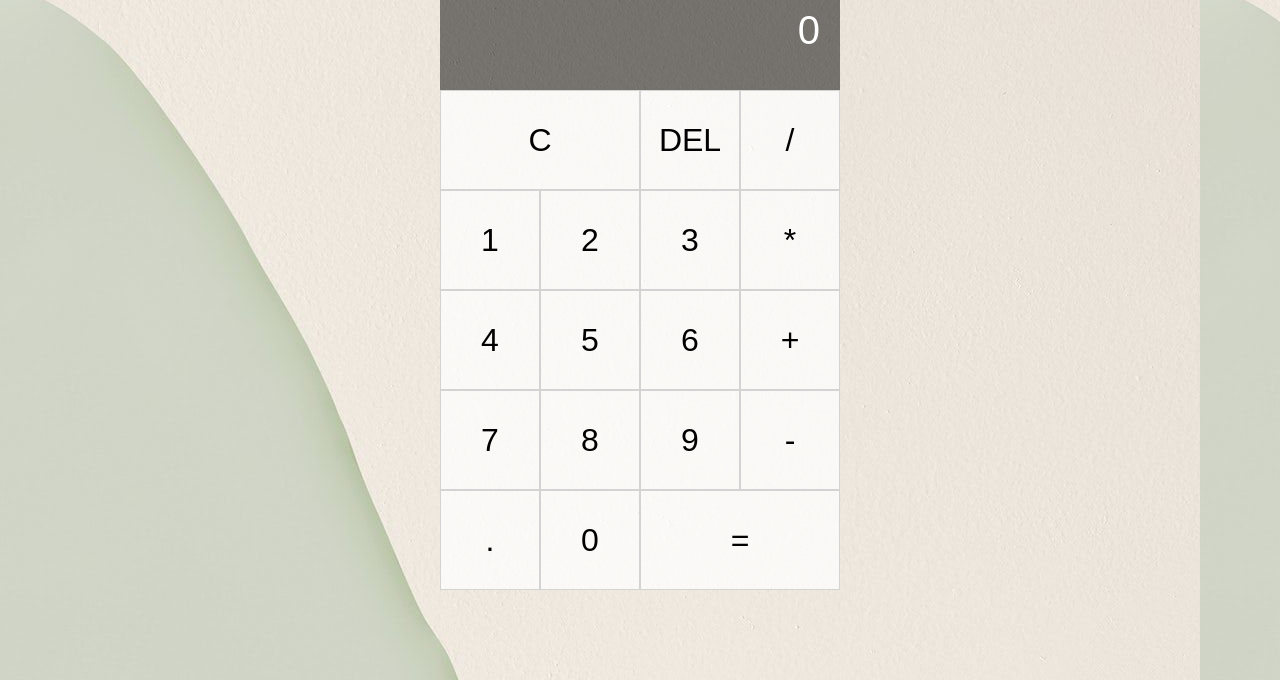
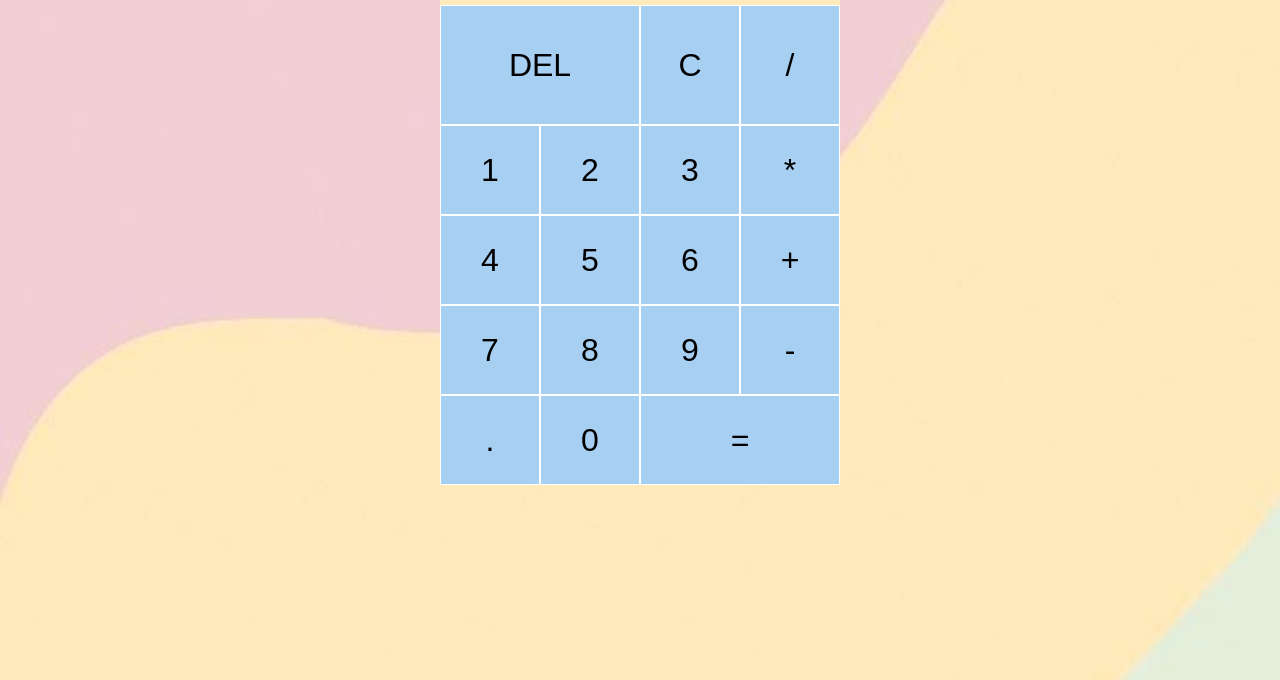
Before and after one commit to IfeomaNwobu/calculator, a plain HTML site: page index.html in a window 1280 px wide. Shown: the part 120-800 px from the top of the page. Drawn offline with Linux system fonts and the light colour scheme.

Commit message:
refactored the code and changed colors

```diff
--- a/calculator.css
+++ b/calculator.css
@@ -7,43 +7,53 @@
 body {
     margin: 0;
     padding: 0;
-    background-image: url("Images/earth-tone-background.jpeg");
+    background-image: url("Images/IMG_7961.JPG");
+    background-size: cover;
 }
 
 .container {
     display: grid;
+    grid-column: 1 / -1;
+    align-content: center;
+    flex-direction: column;
+    justify-content: center;
+    margin-top: 40px;
+}
+
+.display {
+    background-color: #ffeabb; /*rgba(199, 212, 155, 0.85);*/
+    padding: 20px;
+    color: black;
+    font-size: 2.5rem;
+    display: grid;
+    justify-content: flex-end;
+    align-items: center;
+}
+
+
+/*style the keys*/
+.keys {
+    display: grid;
     justify-content: center;
     align-content: center;
-    min-height: 100vh;
+    min-height: 70vh;
     grid-template-columns: repeat(4, 100px);
-    grid-template-rows: minmax(120px, auto) repeat(5, 100px);
+    grid-template-rows: minmax(120px, auto) repeat(5, 90px);
     border-radius: 25px;
 }
 
-.container > button {
-    border: 1px solid lightgrey;
+.keys > button {
+    border: 0.5px solid white;
     cursor: pointer;
     font-size: 2rem;
     outline: none;
-    background-color: rgba(255, 255, 255, .75);
+    background-color: rgb(167, 207, 241);
 }
 
-.container > button:hover {
+.keys > button:hover {
     background-color: rgba(255, 255, 255, .10);
 }
 
 .big-btn {
     grid-column: span 2;
 }
-
-.display {
-    grid-column: 1 / -1 ;
-    background-color: rgba(0, 0, 0, .5);
-    display: flex;
-    align-items: flex-end;
-    flex-direction: column;
-    justify-content: space-around;
-    padding: 20px;
-    color: white;
-    font-size: 2.5rem;
-}
--- a/calculator.js
+++ b/calculator.js
@@ -13,3 +13,12 @@
 // const firstNums = (x , y) => {
 
 // }
+
+const calculator = document.querySelector('.container');
+const buttons = document.querySelectorAll('button');
+
+buttons.addEventListener('click', e => {
+    if(e.target.matches('button')){
+        console.log('clicked');
+   }
+});
--- a/index.html
+++ b/index.html
@@ -11,26 +11,28 @@
 
     <body>
         <div class="container">
-            <div class="display">0</div>
-                <button class="big-btn">C</button>
-                <button>DEL</button>
-                <button>/</button>
+            <div class="display">899</div>
+            <div class="keys">
+                <button class="big-btn" data-action="delete">DEL</button>
+                <button data-action="clear">C</button>
+                <button data-action="divide">/</button>
                 <button id="1">1</button>
                 <button id="2">2</button>
                 <button id="3">3</button>
-                <button>*</button>
+                <button data-action="multiply">*</button>
                 <button id="4">4</button>
                 <button id="5">5</button>
                 <button id="6">6</button>
-                <button>+</button>
+                <button data-action="add">+</button>
                 <button id="7">7</button>
                 <button id="8">8</button>
                 <button id="9">9</button>
-                <button>-</button>
-                <button>.</button>
+                <button data-action="subtract">-</button>
+                <button data-action="decimal">.</button>
                 <button id="0">0</button>
-                <button class="big-btn">=</button>
-        </div>
+                <button class="big-btn" data-action="equate">=</button>
+            </div>
+     </div>
     </body>
     <script src="calculator.js"></script>
 </html>
```
Also changed, not shown: Images/IMG_7961.JPG (added), 1 other file.
